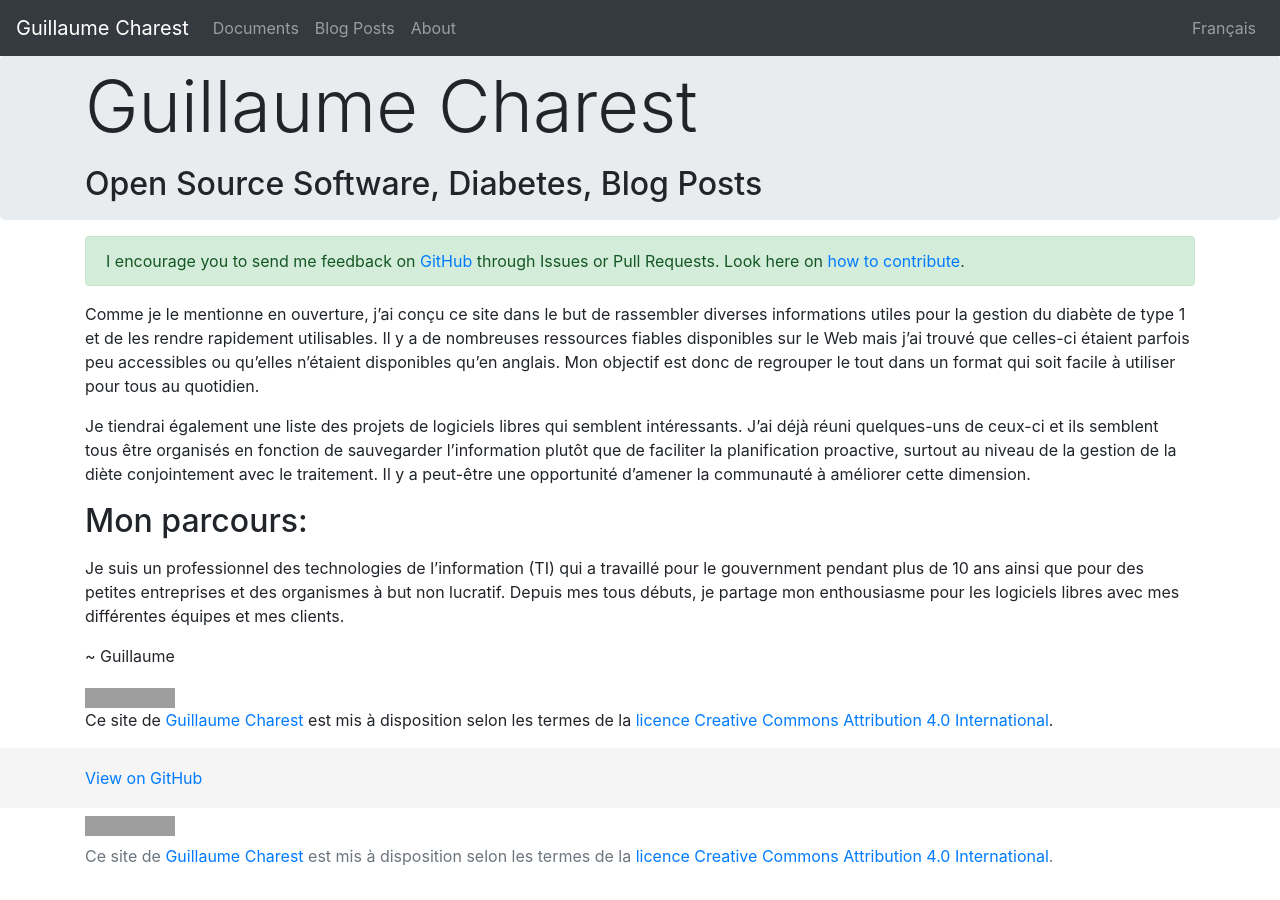
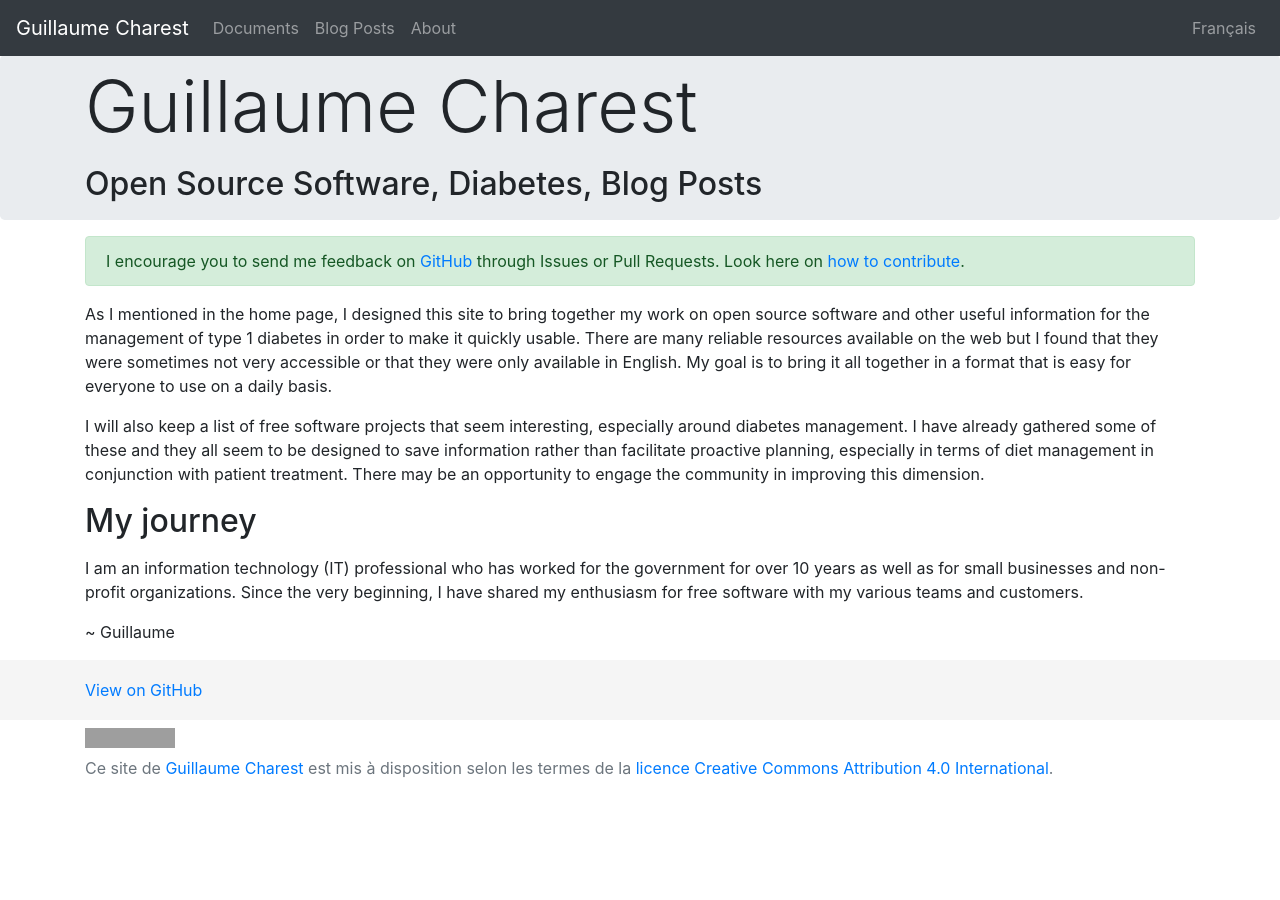
Before and after one commit to gcharest/gcharest.github.io, a Jekyll site: the page built from _pages/en/about.md, in a window 1280 px wide. Built offline with Jekyll 4.4.1, drawn with Linux system fonts in a browser that asks for light colours; grey boxes are pictures that could not be loaded.

Commit message:
Remove licence include from about pages

```diff
--- a/_pages/en/about.md
+++ b/_pages/en/about.md
@@ -5,21 +5,17 @@ ref: apropos
 lang: en
 status: posted
 ---
-Comme je le mentionne en ouverture, j'ai conçu ce site dans le but de rassembler diverses informations utiles pour la gestion du diabète de type 1 et de les rendre rapidement utilisables.
-Il y a de nombreuses ressources fiables disponibles sur le Web mais j'ai trouvé que celles-ci étaient parfois peu accessibles ou qu'elles n'étaient disponibles qu'en anglais.
-Mon objectif est donc de regrouper le tout dans un format qui soit facile à utiliser pour tous au quotidien.
+As I mentioned in the home page, I designed this site to bring together my work on open source software and other useful information for the management of type 1 diabetes in order to make it quickly usable.
+There are many reliable resources available on the web but I found that they were sometimes not very accessible or that they were only available in English.
+My goal is to bring it all together in a format that is easy for everyone to use on a daily basis.
 
-Je tiendrai également une liste des projets de logiciels libres qui semblent intéressants.
-J'ai déjà réuni quelques-uns de ceux-ci et ils semblent tous être organisés en fonction de sauvegarder l'information plutôt que de faciliter la planification proactive, surtout au niveau de la gestion de la diète conjointement avec le traitement.
-Il y a peut-être une opportunité d'amener la communauté à améliorer cette dimension.
+I will also keep a list of free software projects that seem interesting, especially around diabetes management.
+I have already gathered some of these and they all seem to be designed to save information rather than facilitate proactive planning, especially in terms of diet management in conjunction with patient treatment.
+There may be an opportunity to engage the community in improving this dimension.
 
-## Mon parcours:
+## My journey
 
-Je suis un professionnel des technologies de l'information (TI) qui a travaillé pour le gouvernment pendant plus de 10 ans ainsi que pour des petites entreprises et des organismes à but non lucratif.
-Depuis mes tous débuts, je partage mon enthousiasme pour les logiciels libres avec mes différentes équipes et mes clients.
+I am an information technology (IT) professional who has worked for the government for over 10 years as well as for small businesses and non-profit organizations.
+Since the very beginning, I have shared my enthusiasm for free software with my various teams and customers.
 
 ~ Guillaume
-
-<!---->
-
-{%- include licence.html -%}
```
Also changed, not shown: _pages/fr/apropos.md (+2 -6 lines).
